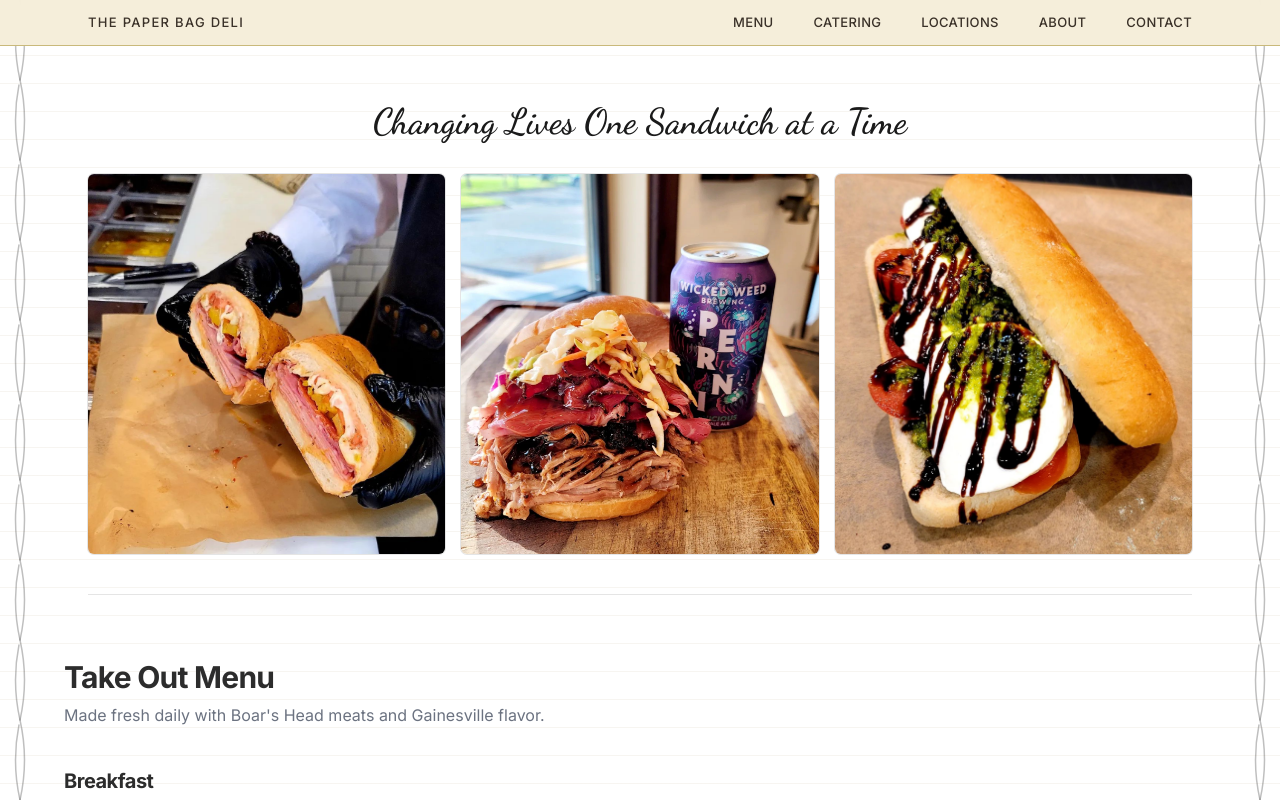
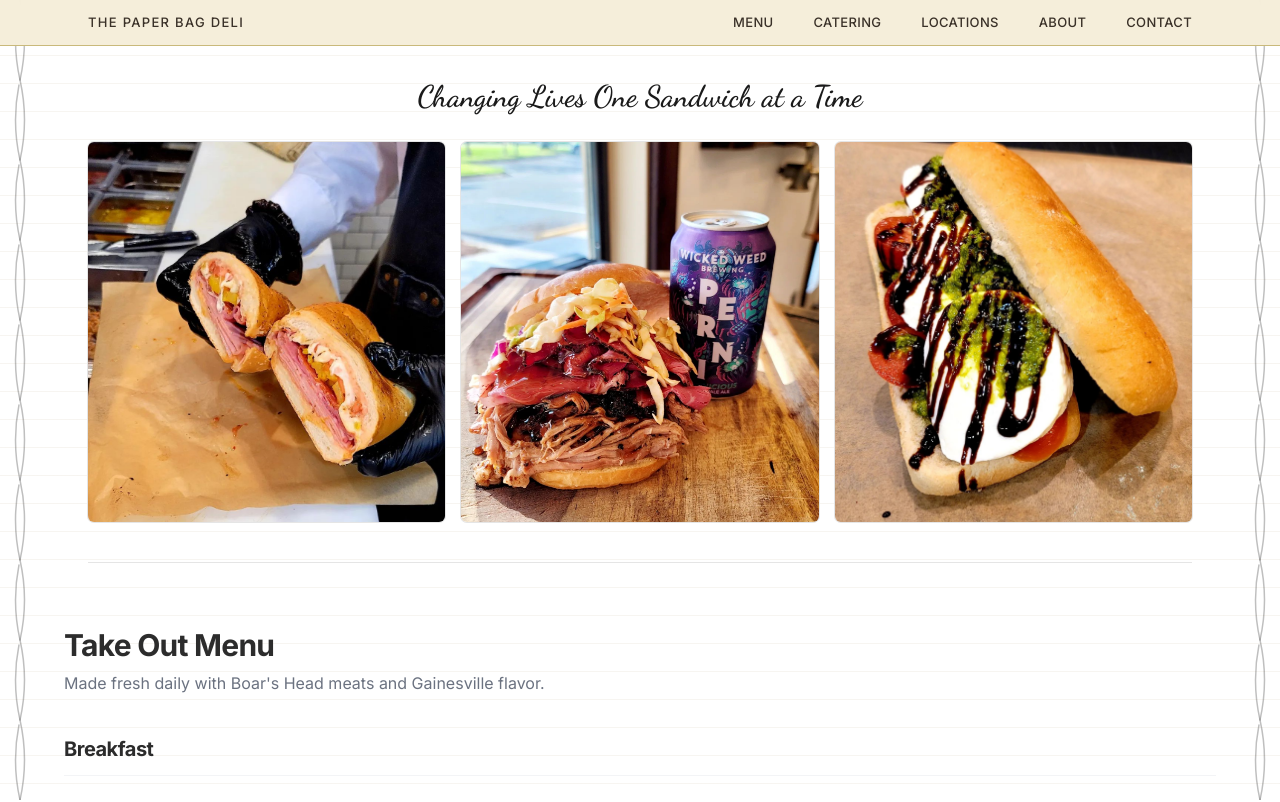
Before and after one commit to edge6-ux/PaperBag, a Next.js app: page /menu in a window 1280 px wide. Shown: the top 802 px of the page. Built offline with nearby package versions, Linux system fonts and the light colour scheme.

Commit message:
bannerwidth

```diff
--- a/app/menu/page.tsx
+++ b/app/menu/page.tsx
@@ -151,8 +151,8 @@ export default function MenuPage() {
   return (
     <>
       {/* Cursive tagline */}
-      <div className="max-w-6xl mx-auto px-6 pt-14 pb-4 text-center">
-        <p className={`${cursive.className} text-4xl text-[#1a1a1a]`}>
+      <div className="max-w-6xl mx-auto px-6 pt-8 pb-3 text-center">
+        <p className={`${cursive.className} text-3xl text-[#1a1a1a]`}>
           Changing Lives One Sandwich at a Time
         </p>
       </div>
```
